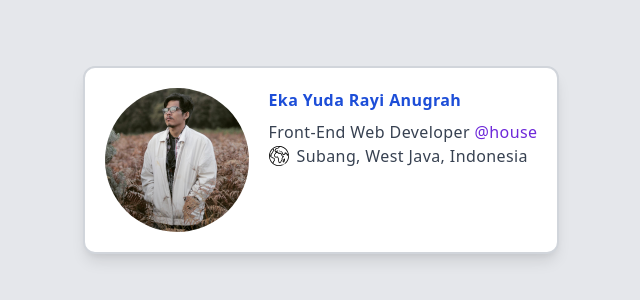
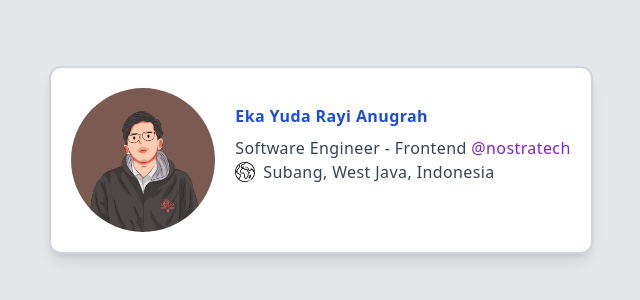
Before and after one commit to ecountergg/ecountergg.github.io, a plain HTML site: page index.html in a window 1280 px wide. Shown: the part 240-540 px from the top of the page, without its empty margins (319-959 px from the left). Drawn offline with nearby package versions, Linux system fonts and the light colour scheme.

Commit message:
feat: revamp profile pages

```diff
--- a/index.html
+++ b/index.html
@@ -6,9 +6,9 @@
     <meta name="viewport" content="width=device-width, initial-scale=1, shrink-to-fit=no">
 
     <!-- Tailwind CSS -->
-    <link href="https://unpkg.com/tailwindcss@^2/dist/tailwind.min.css" rel="stylesheet">
+    <script src="https://cdn.tailwindcss.com"></script>
 
-    <title>Eka Yuda Rayi Anugrah CV</title>
+    <title>Profile Page - Eka Yuda Rayi Anugrah</title>
   </head>
   <body>
     <!-- component -->
@@ -16,20 +16,20 @@
     <!-- Start of component -->
     <div class="max-w-2xl bg-white border-2 border-gray-300 p-5 rounded-xl tracking-wide shadow-lg">
       <div class="sm:flex">
-        <img alt="avatar - ecountergg" class="w-36 h-36 rounded-full mb-1 sm:mb-0 mx-auto" src="./img/profile.jpeg"/>
-        <div class="flex flex-col sm:ml-5">
+        <img alt="avatar - ecountergg" class="w-36 h-36 rounded-full mb-1 sm:mb-0 mx-auto" src="./assets/img/profile.jpg"/>
+        <div class="flex mt-4 flex-col sm:ml-5">
           <figcaption class="font-medium">
             <div class="text-blue-700 font-semibold mb-2">
               Eka Yuda Rayi Anugrah
             </div>
             <div class="text-gray-700">
-              Front-End Web Developer
-              <a href="#" class="text-purple-700">
-                @house
+              Software Engineer - Frontend
+              <a href="https://www.nostratech.com/" class="text-purple-700">
+                @nostratech
               </a>
             </div>
             <div class="flex text-gray-700">
-              <img alt="Avatar - Eka Yuda Rayi Anugrah" class="w-5 h-5 self-center" src="./img/icons/planet-globe.svg"/>
+              <img alt="Icon - Planet Globe" class="w-5 h-5 self-center" src="./assets/icons/planet-globe.svg"/>
               <span class="ml-2">Subang, West Java, Indonesia</span>
             </div>
           </figcaption>
```
Also changed, not shown: assets/icons/planet-globe.svg (renamed from img/icons/planet-globe.svg), assets/img/profile.jpg (added), img/profile.jpeg (deleted).
